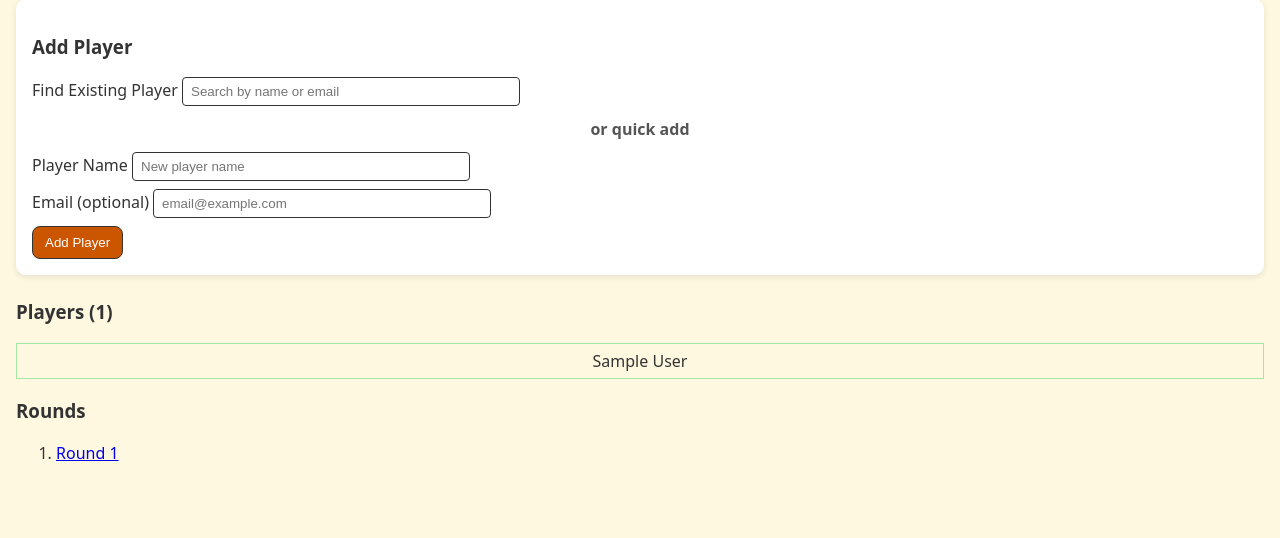
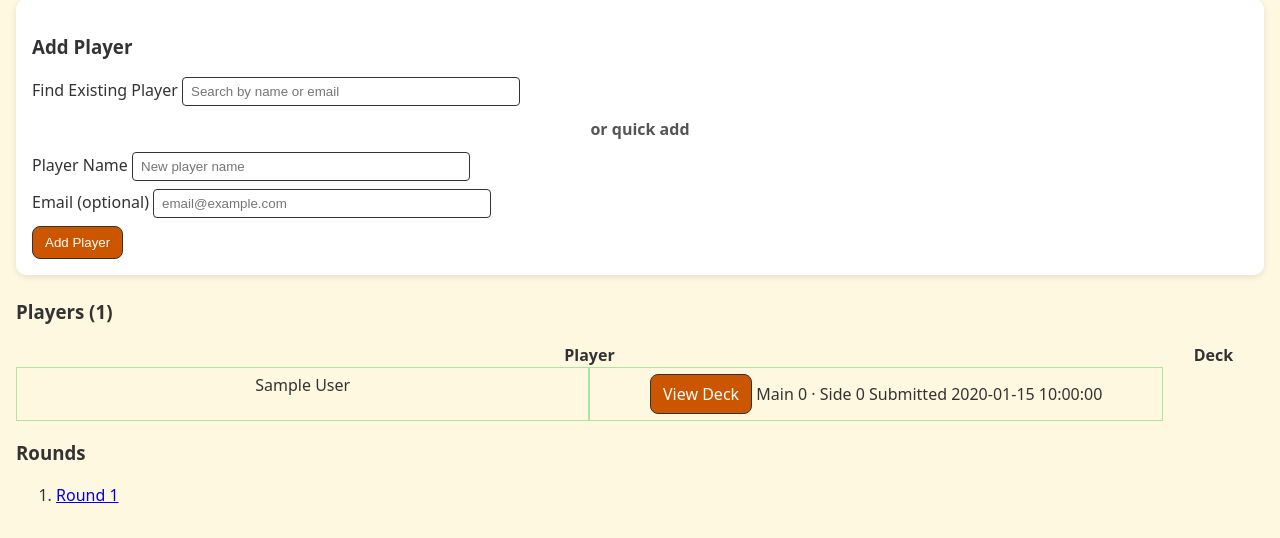
Before and after one commit to orwiad10/walter, a Flask app: page /t/1 in a window 1280 px wide; the page is wider, and only the part inside the window is pictured. Shown: the part 1507-2045 px from the top of that part. Before the commit the page ends 1968 px from the top of that part, so only its background shows below. Run offline with Flask 3, Linux system fonts and the light colour scheme; a user stored in the database is signed in; tables that the repository leaves empty hold one stand-in row (values such as "Sample post"); grey boxes marked "Sample" are stand-in pictures.

Commit message:
Allow staff to view tournament decklists

```diff
--- a/app/app.py
+++ b/app/app.py
@@ -1451,6 +1451,20 @@ def create_app():
             .filter_by(tournament_id=tournament_id, user_id=user_id)
             .first()
         )
+
+    def user_can_view_player_decks(user, tournament, assigned_judge_ids=None):
+        """Return True if ``user`` may view decks for ``tournament``."""
+        if not user or not getattr(user, 'is_authenticated', False):
+            return False
+        if hasattr(user, 'has_permission') and user.has_permission('tournaments.manage'):
+            return True
+        if assigned_judge_ids is None:
+            assigned = set(tournament.floor_judge_ids() or [])
+            if tournament.head_judge_id:
+                assigned.add(tournament.head_judge_id)
+        else:
+            assigned = set(assigned_judge_ids)
+        return user.id in assigned
 
     def deck_modifications_locked(tournament):
         from .models import Round  # lazy import
@@ -1830,14 +1844,18 @@ def create_app():
         standings = compute_standings(t, db.session)
         rec_rounds = recommended_rounds(len(players))
         floor_judges = []
-        ids = t.floor_judge_ids()
-        if ids:
-            floor_judges = db.session.query(User).filter(User.id.in_(ids)).all()
+        floor_judge_ids = t.floor_judge_ids() or []
+        if floor_judge_ids:
+            floor_judges = db.session.query(User).filter(User.id.in_(floor_judge_ids)).all()
+        assigned_judge_ids = set(floor_judge_ids)
+        if t.head_judge_id:
+            assigned_judge_ids.add(t.head_judge_id)
         is_player = False
         show_passcode = False
         pending_join_requests = []
         user_join_request = None
         player_deck = None
+        can_view_player_decks = False
         if current_user.is_authenticated:
             is_player = any(p.user_id == current_user.id for p in players)
             show_passcode = current_user.has_permission('tournaments.manage') or is_player
@@ -1860,6 +1878,11 @@ def create_app():
                     if player.user_id == current_user.id:
                         player_deck = player.deck
                         break
+            can_view_player_decks = user_can_view_player_decks(
+                current_user,
+                t,
+                assigned_judge_ids=assigned_judge_ids,
+            )
         timer_end = None
         timer_type = None
         timer_remaining = None
@@ -1899,7 +1922,32 @@ def create_app():
                                deck_state=deck_state,
                                deck_locked=deck_locked,
                                deck_search_url=url_for('deck_card_search', tid=t.id) if is_player and not deck_locked else None,
+                               can_view_player_decks=can_view_player_decks,
                                server_now=datetime.utcnow())
+
+    @app.route('/t/<int:tid>/players/<int:player_id>/deck')
+    @login_required
+    def view_player_deck(tid, player_id):
+        from .models import TournamentPlayer
+
+        t = db.session.get(Tournament, tid)
+        if not t:
+            abort(404)
+        player = db.session.get(TournamentPlayer, player_id)
+        if not player or player.tournament_id != tid:
+            abort(404)
+        if not (
+            user_can_view_player_decks(current_user, t)
+            or current_user.id == player.user_id
+        ):
+            abort(403)
+        deck = player.deck
+        return render_template(
+            'tournament/player_deck.html',
+            t=t,
+            player=player,
+            deck=deck,
+        )
 
     @app.route('/t/<int:tid>/deck/search')
     @login_required
--- a/app/templates/tournament/view.html
+++ b/app/templates/tournament/view.html
@@ -499,9 +499,39 @@ Sideboard
 
 <h3>Players ({{ players|length }})</h3>
 <table class="players-table">
+  <thead>
+    <tr>
+      <th>Player</th>
+      {% if can_view_player_decks %}
+      <th>Deck</th>
+      {% endif %}
+    </tr>
+  </thead>
   <tbody>
   {% for p in players %}
-    <tr><td>{{ p.user.name }}</td></tr>
+    <tr>
+      <td>{{ p.user.name }}</td>
+      {% if can_view_player_decks %}
+      {% set deck = p.deck %}
+      <td class="player-deck-cell">
+        {% if deck %}
+        <div class="player-deck-actions">
+          <a class="btn" href="{{ url_for('view_player_deck', tid=t.id, player_id=p.id) }}">View Deck</a>
+          <span class="deck-counts">Main {{ deck.total_mainboard() }} · Side {{ deck.total_sideboard() }}</span>
+          <span class="deck-status {% if deck.is_submitted %}deck-status-submitted{% else %}deck-status-draft{% endif %}">
+            {% if deck.is_submitted %}
+              Submitted{% if deck.submitted_at %} {{ deck.submitted_at }}{% endif %}
+            {% else %}
+              Not submitted
+            {% endif %}
+          </span>
+        </div>
+        {% else %}
+        <span class="deck-status deck-status-draft">No deck submitted</span>
+        {% endif %}
+      </td>
+      {% endif %}
+    </tr>
   {% endfor %}
   </tbody>
 </table>
```
Also changed, not shown: app/templates/tournament/player_deck.html (added, +54 -0 lines), tests/test_decklists.py (+64 -0 lines).
